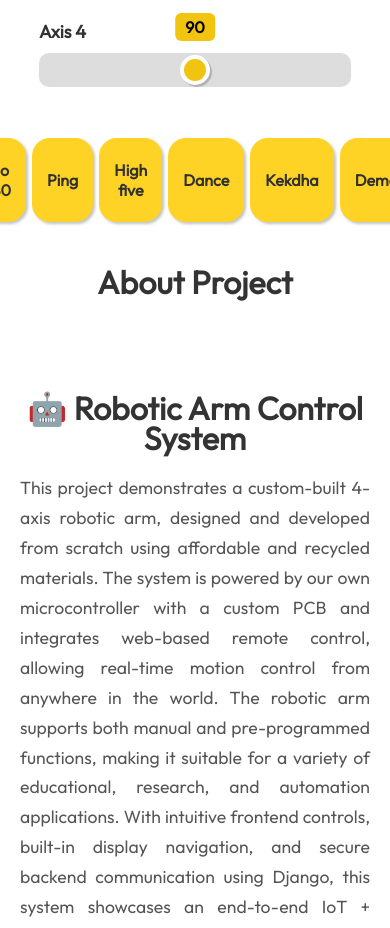
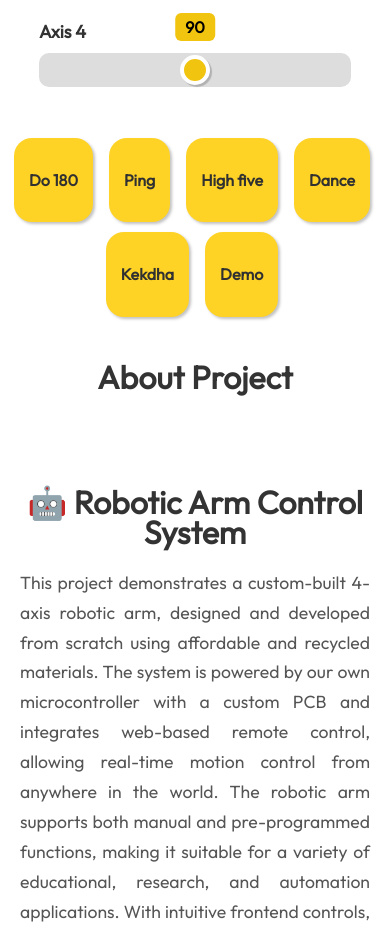
Before and after one commit to mohdamirwebdeveloper/robotic-hand, a plain HTML site: page index.html in a window 390 px wide. Shown: the part 820-1748 px from the top of the page. Drawn offline with Linux system fonts and the light colour scheme; no server answers.

Commit message:
Update style.css

```diff
--- a/style.css
+++ b/style.css
@@ -463,6 +463,8 @@ input[type="range"]::-moz-range-thumb {
 
     .pre-programmed-functions-container{
         overflow: hidden;
+        flex-wrap: wrap;
+        gap: 10px;
         height: auto;
         padding-top: 5px;
         padding-bottom: 5px;
```
